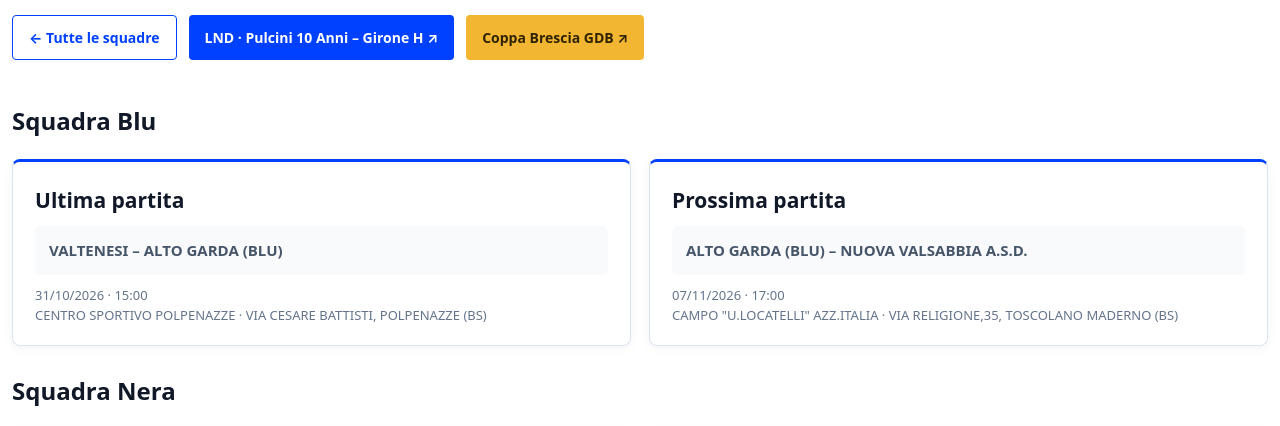
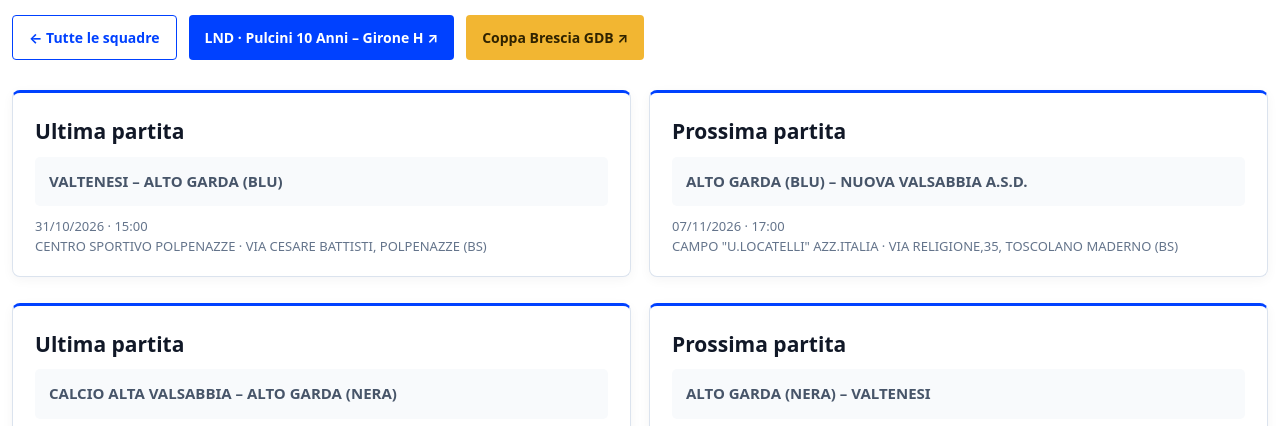
Before and after one commit to alto-garda/risultati, a plain HTML site: page squadre/pulcini-u11/index.html in a window 1280 px wide. Shown: the part 307-733 px from the top of the page. Drawn offline with Linux system fonts and the light colour scheme.

Commit message:
Add files via upload

```diff
--- a/squadre/pulcini-u11/index.html
+++ b/squadre/pulcini-u11/index.html
@@ -5,14 +5,12 @@
 
 <section class="base-match-section" aria-label="Partite e calendario" data-lnd-team="pulcini-u11">
   <div class="base-squad-block" data-squad-matches="blu">
-    <h2 class="base-squad-title">Squadra Blu</h2>
     <div class="base-match-grid">
       <article class="base-match-card"><h2>Ultima partita</h2><div class="base-match-placeholder">Caricamento dati ufficiali LND…</div></article>
       <article class="base-match-card next-match"><h2>Prossima partita</h2><div class="base-match-placeholder">Caricamento dati ufficiali LND…</div></article>
     </div>
   </div>
   <div class="base-squad-block" data-squad-matches="nera">
-    <h2 class="base-squad-title">Squadra Nera</h2>
     <div class="base-match-grid">
       <article class="base-match-card"><h2>Ultima partita</h2><div class="base-match-placeholder">Caricamento dati ufficiali LND…</div></article>
       <article class="base-match-card next-match"><h2>Prossima partita</h2><div class="base-match-placeholder">Caricamento dati ufficiali LND…</div></article>
```
